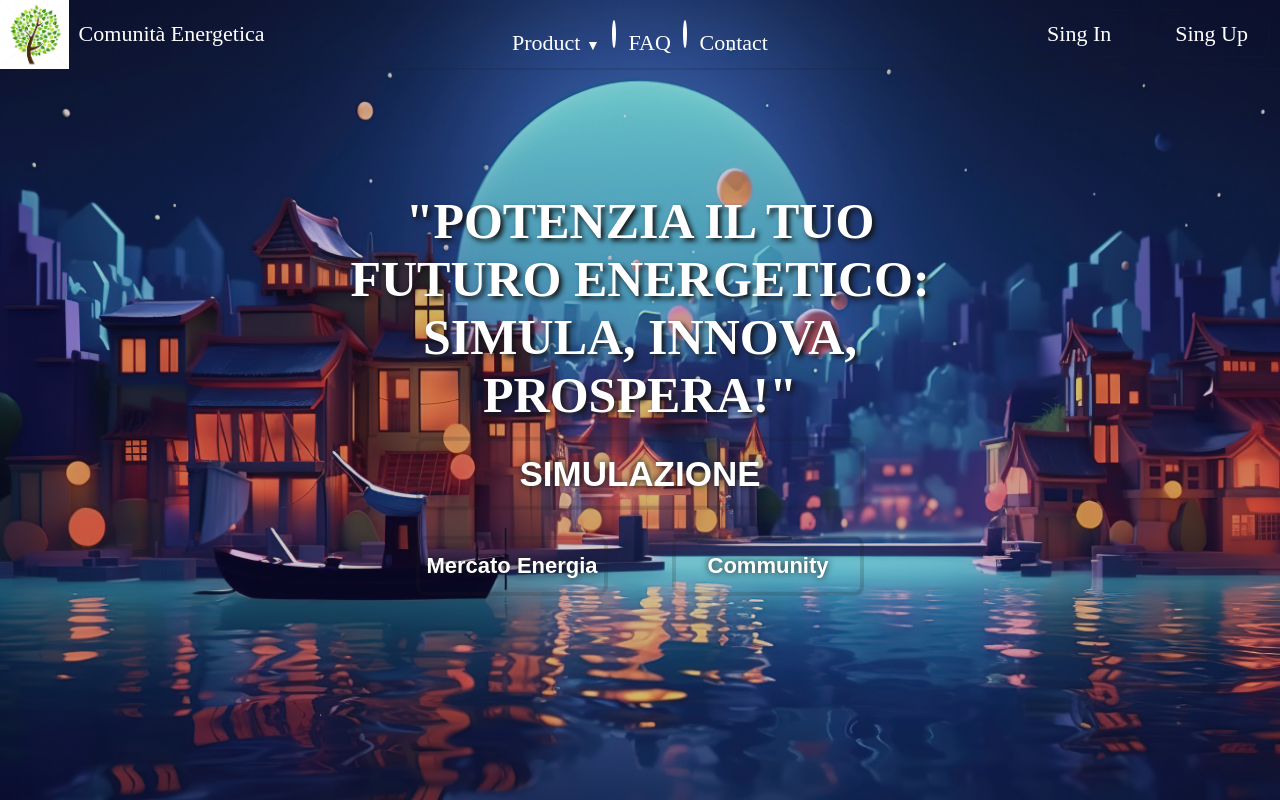
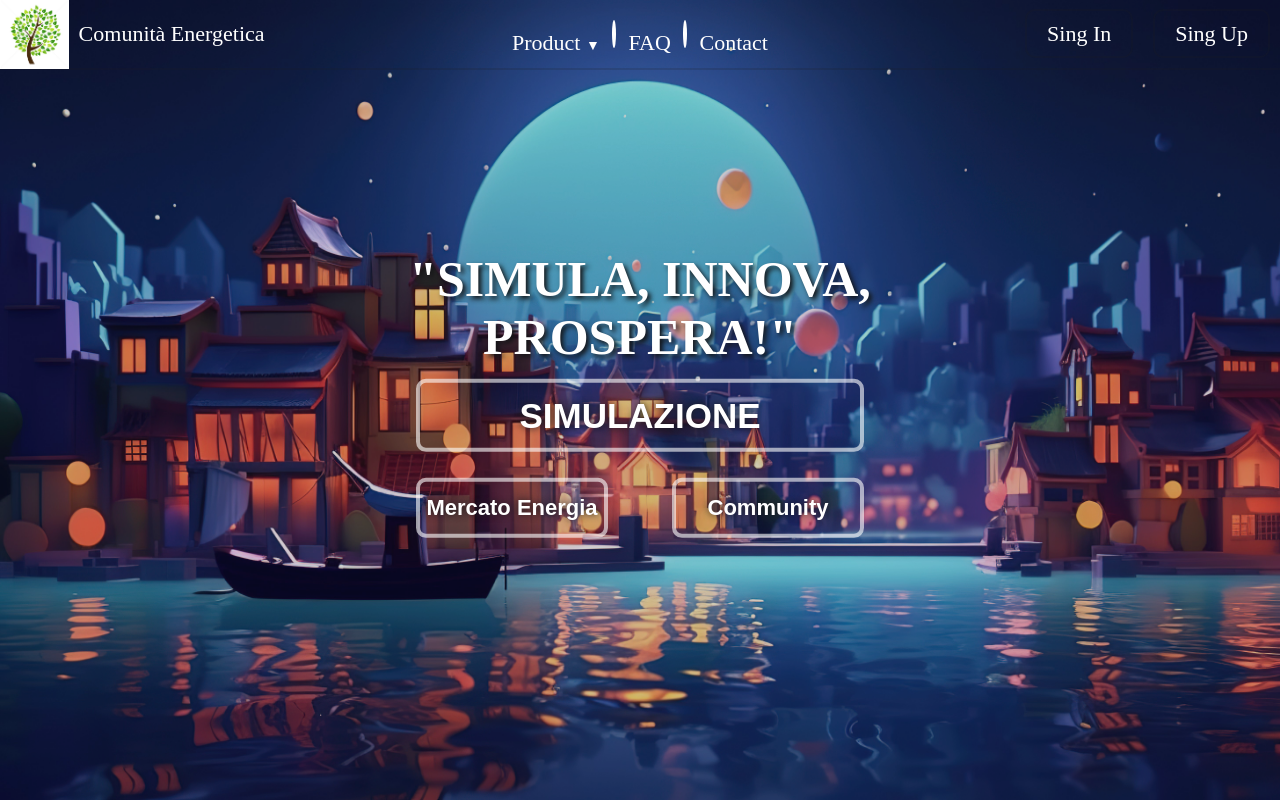
Before and after one commit to Progetto-comunita-energetica-5F-inf/Comunita_Energetica, an Angular app in the folder Comunita_Energetica/: page / in a window 1280 px wide. Built offline with nearby package versions, Linux system fonts and the light colour scheme; a web font is replaced by a local one.

Commit message:
gui branch created and updated

```diff
--- a/Comunita_Energetica/package.json
+++ b/Comunita_Energetica/package.json
@@ -27,6 +27,8 @@
     "@angular/cli": "~15.2.6",
     "@angular/compiler-cli": "^15.2.0",
     "@types/jasmine": "~4.3.0",
+    "@types/react": "^18.2.72",
+    "@types/react-dom": "^18.2.22",
     "jasmine-core": "~4.5.0",
     "karma": "~6.4.0",
     "karma-chrome-launcher": "~3.1.0",
--- a/Comunita_Energetica/src/app/app.component.css
+++ b/Comunita_Energetica/src/app/app.component.css
@@ -73,7 +73,7 @@ a:active {
 .btn {
     cursor: pointer;
     padding: 2% 0;
-    border: 4px solid var(--color-border);
+    border: 4px solid var(--color-border-btn);
     border-radius: 10px;
     background-color: transparent;
     transition: 0.4s;
@@ -335,7 +335,7 @@ a:active {
 .sub-btn .btn {
     margin: 2% 5%;
     width: 30%;
-    color: var(--color-light);
+    color: var(--color-text-light);
 }
 
 .sub-btn .btn:hover h4 {
--- a/Comunita_Energetica/src/app/app.component.html
+++ b/Comunita_Energetica/src/app/app.component.html
@@ -49,7 +49,7 @@
 
         <div class="header-body">
             <div class="slogan">
-                <h1>"Potenzia il tuo futuro energetico: simula, innova, prospera!"</h1>
+                <h1>"Simula, innova, prospera!"</h1>
             </div>
             <div class="head-btn">
                 <div class="sim">
--- a/Comunita_Energetica/src/styles.css
+++ b/Comunita_Energetica/src/styles.css
@@ -18,6 +18,7 @@
     --color-bg-light: #1415178d;
     --color-light: #FFFFFF;
     --color-border: rgba(28, 29, 32, 0.175);
+    --color-border-btn: rgba(255, 255, 255, 0.6);
     --color-text: #1C1D20;
     --color-text-light: #FFF;
     --alert-error: #ff4444;
--- a/Comunita_Energetica/tsconfig.json
+++ b/Comunita_Energetica/tsconfig.json
@@ -22,7 +22,8 @@
     "lib": [
       "ES2022",
       "dom"
-    ]
+    ],
+    "jsx": "react"
   },
   "angularCompilerOptions": {
     "enableI18nLegacyMessageIdFormat": false,
```
Also changed, not shown: 1 other file (tests, documents, lock files or other folders).
